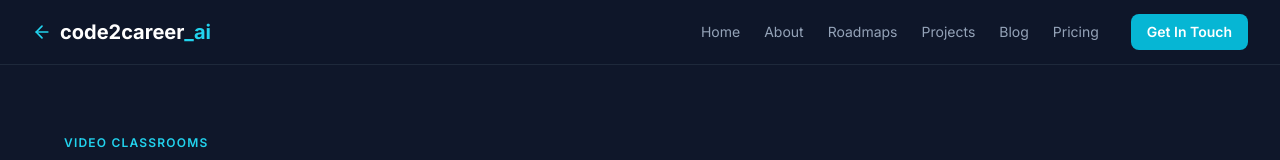
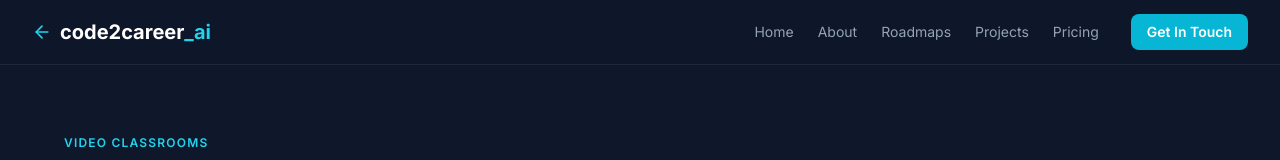
Before and after one commit to RzLetsCode/portfolio, a Next.js app: page /youtube in a window 1280 px wide. Shown: the top 160 px of the page. Built offline with nearby package versions, Linux system fonts and the light colour scheme.

Commit message:
Remove Blog link from YouTube page navigation

```diff
--- a/app/youtube/page.tsx
+++ b/app/youtube/page.tsx
@@ -18,7 +18,6 @@ export default function YouTubeGatewayPage() {
     { label: 'About', href: '/#about' },
     { label: 'Roadmaps', href: '/resources/' },
     { label: 'Projects', href: '/projects/' },
-    { label: 'Blog', href: '/blog/' },
     { label: 'Pricing', href: '/pricing/' },
   ];
 
```
